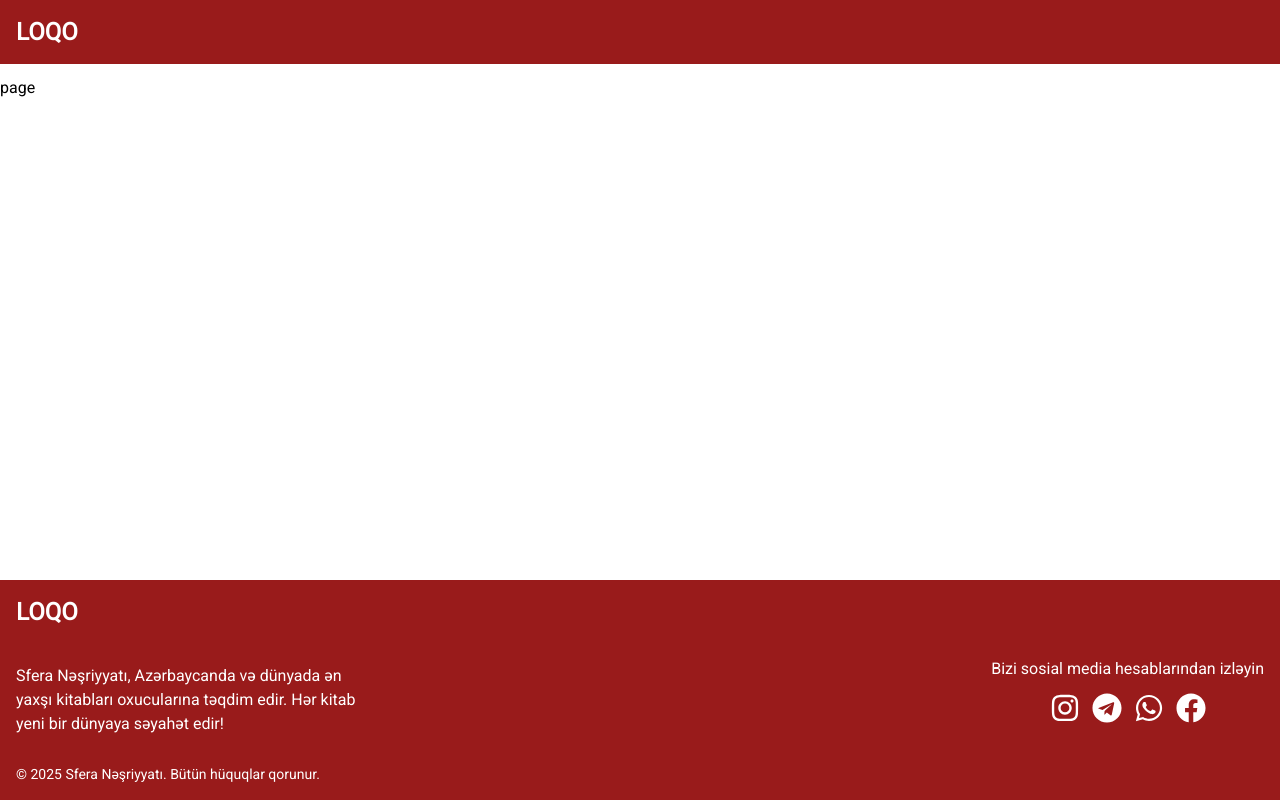
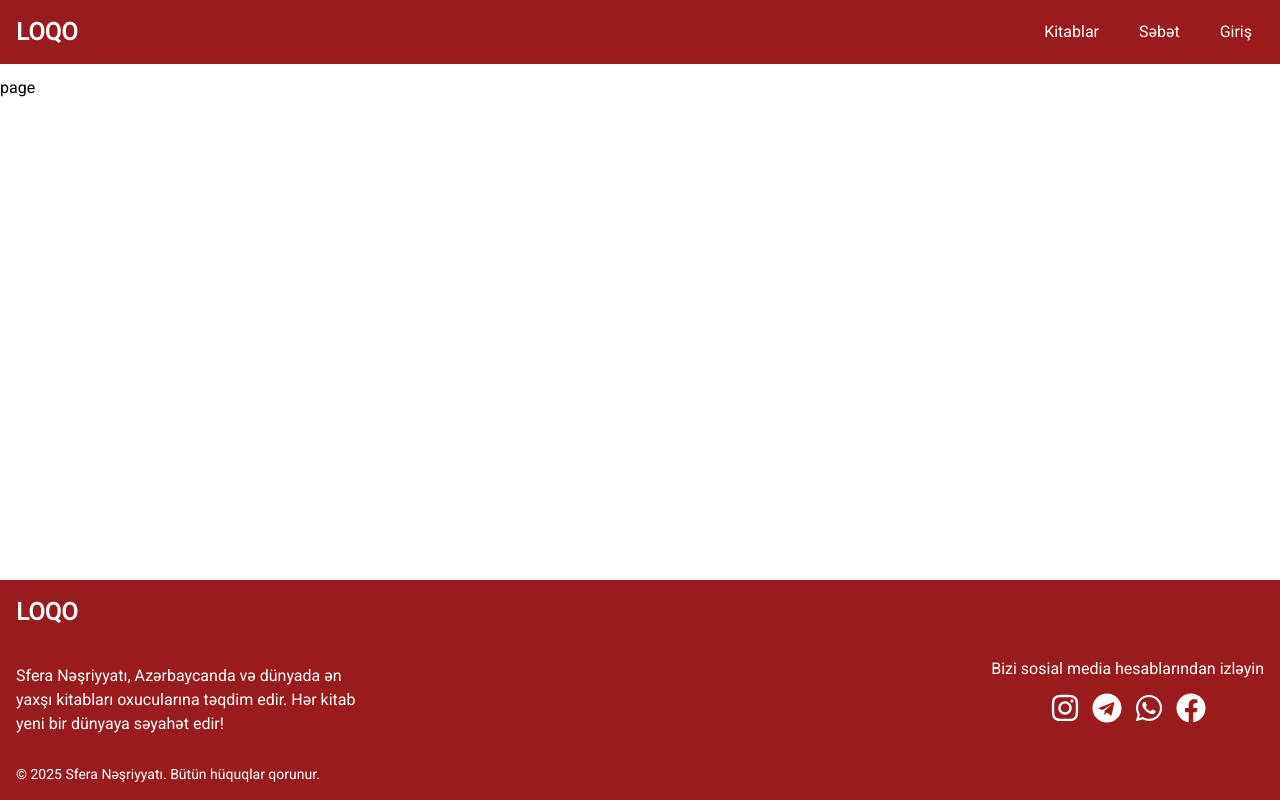
Before and after one commit to selman13/sferabook, a Next.js app: page / in a window 1280 px wide. Built offline with nearby package versions, Linux system fonts and the light colour scheme.

Commit message:
Header cmponents edited

```diff
--- a/components/Header/page.tsx
+++ b/components/Header/page.tsx
@@ -1,12 +1,24 @@
-import React from 'react'
-import Loqo from '../common/Loqo'
+import React from "react";
+import Loqo from "../common/Loqo";
+import Slogan from "../common/Slogan";
+import Link from "next/link";
+import MobileNav from "../common/MobileNav";
 
 const Header = () => {
   return (
-    <div className='bg-red-800 p-2 flex gap-10'>
-        <Loqo/>
+    <div className="bg-red-800 p-2 flex gap-5 justify-between items-center text-white">
+      <Loqo />
+      <div className="hidden mx-5 gap-10 md:flex">
+        <Link href="/books">Kitablar</Link>
+        <Link href="/basket">Səbət</Link>
+        <Link href="/login">Giriş</Link>
+      </div>
+
+      <div className="flex md:hidden">
+        <MobileNav />
+      </div>
     </div>
-  )
-}
+  );
+};
 
-export default Header
+export default Header;
```
